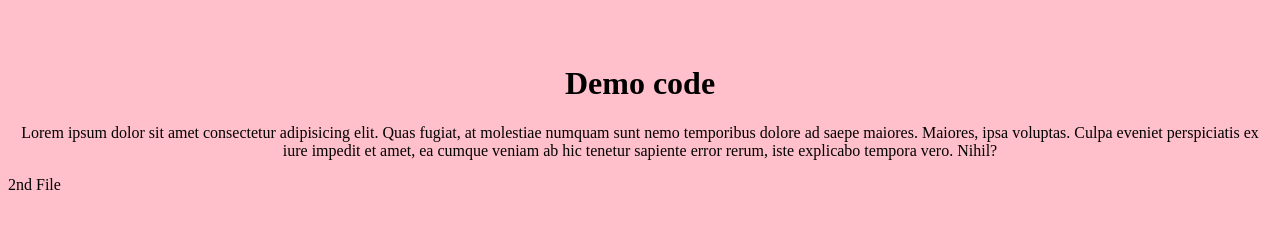
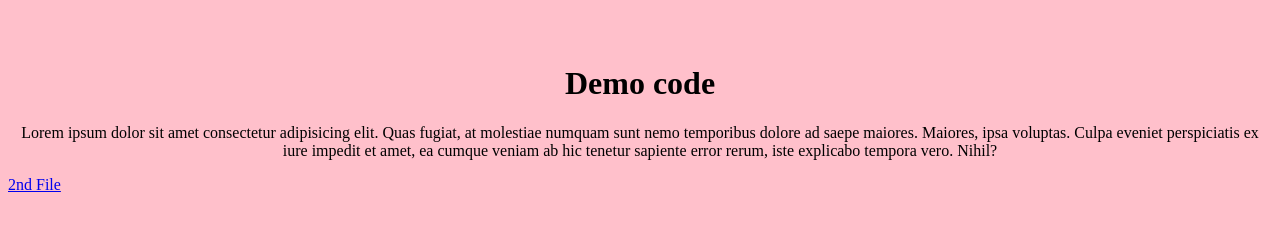
Before and after one commit to ifrah002/HTML-QUIZ-APP, a plain HTML site: page index.html in a window 1280 px wide. Drawn offline with Linux system fonts and the light colour scheme.

Commit message:
Update index.html

```diff
--- a/index.html
+++ b/index.html
@@ -9,7 +9,7 @@
     <br><br>
     <center><h1>Demo code</h1></center>
 <center><p>Lorem ipsum dolor sit amet consectetur adipisicing elit. Quas fugiat, at molestiae numquam sunt nemo temporibus dolore ad saepe maiores. Maiores, ipsa voluptas. Culpa eveniet perspiciatis ex iure impedit et amet, ea cumque veniam ab hic tenetur sapiente error rerum, iste explicabo tempora vero. Nihil?</p></center>
-<a href"quiz.html">2nd File</a>
+<a href='quiz.html'>2nd File</a>
 
 
 
```
